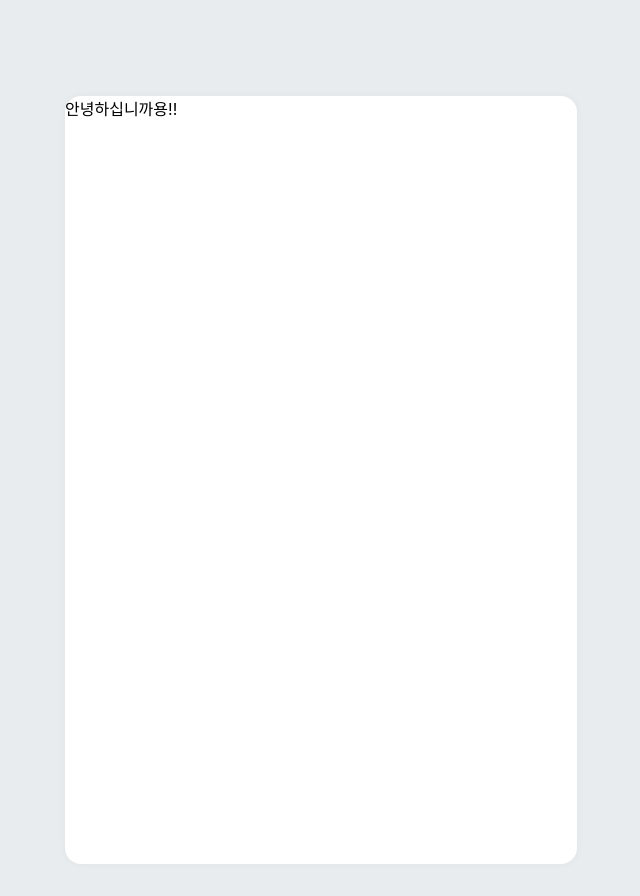
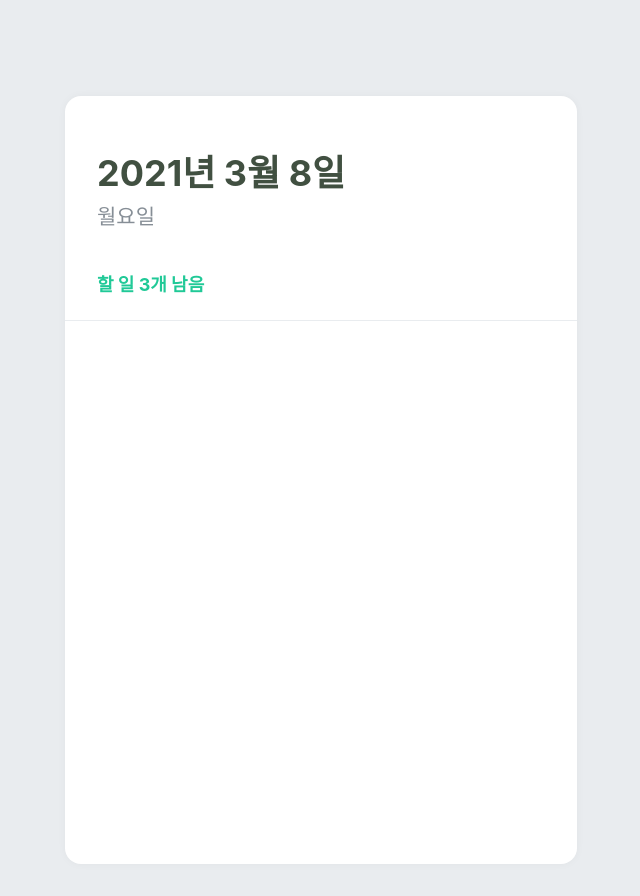
Before and after one commit to manggong/modern_react, a React (Create React App) app in the folder mashup-todolist/: page / in a window 1280 px wide. Shown: the whole page, without its empty margins (319-959 px from the left). Built offline with nearby package versions, Linux system fonts and the light colour scheme.

Commit message:
add TodoHead

```diff
--- a/mashup-todolist/src/App.js
+++ b/mashup-todolist/src/App.js
@@ -1,6 +1,7 @@
 import React from 'react'
 import { createGlobalStyle } from 'styled-components'
 import TodoTemplate from './components/TodoTemplate'
+import TodoHead from './components/TodoHead'
 
 const GlobalStyle = createGlobalStyle`
   body {
@@ -12,7 +13,9 @@ function App() {
   return(
     <>
       <GlobalStyle/>
-      <TodoTemplate>안녕하십니까용!!</TodoTemplate>
+      <TodoTemplate>
+        <TodoHead/>
+      </TodoTemplate>
     </>
   )
 }
--- /dev/null
+++ b/mashup-todolist/src/components/TodoHead.js
@@ -0,0 +1,42 @@
+import React from 'react'
+import styled from 'styled-components'
+
+const TodoHeadBlock = styled.div`
+
+  padding-top: 48px;
+	padding-left: 32px;
+	padding-right: 32px;
+	padding-bottom: 24px;
+	border-bottom: 1px solid #e9ecef;
+
+	h1{
+		margin: 0;
+		font-size: 36px;
+		color: #343e
+	}
+
+	.day {
+		margin-top: 4px;
+		color: #868e96;
+		font-size: 21px;
+	}
+
+	.tasks-left{
+		color: #20c997;
+		font-size: 18px;
+		margin-top: 40px;
+		font-weight: bold;
+	}
+`
+
+function TodoHead() {
+    return(
+			<TodoHeadBlock>
+				<h1>2021년 3월 8일</h1>
+				<div className="day">월요일</div>
+				<div className="tasks-left">할 일 3개 남음</div>
+			</TodoHeadBlock>
+		)
+}
+
+export default TodoHead
```
